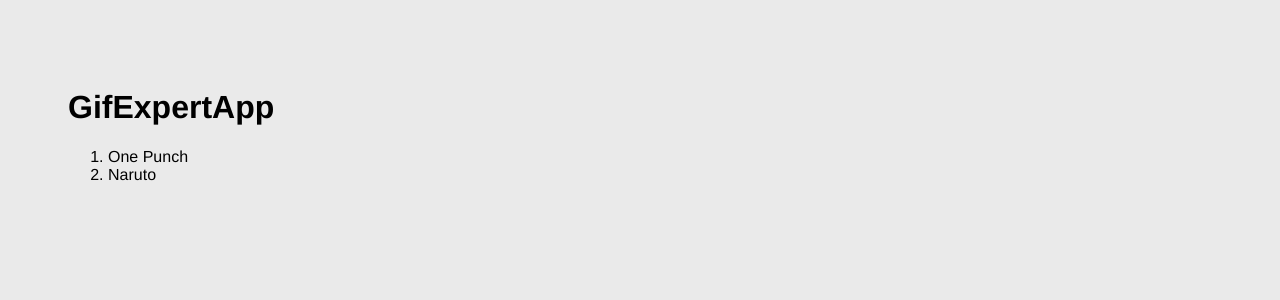
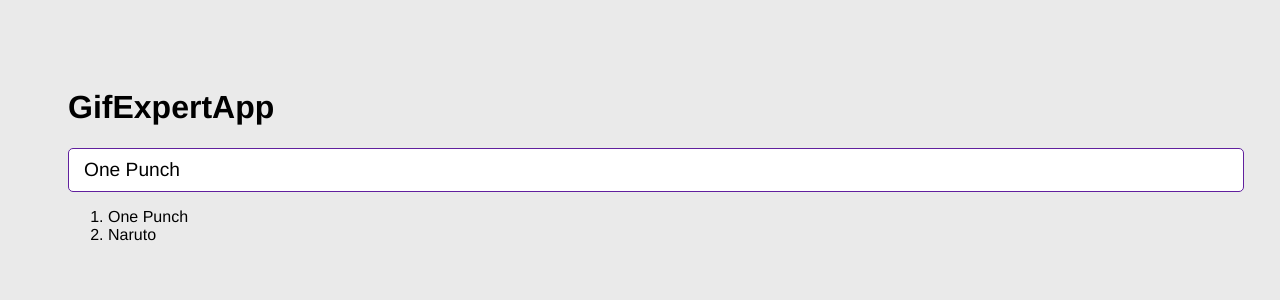
Before and after one commit to Fercho63036/GifExpertApp-React, a React (Vite) app: page / in a window 1280 px wide. Shown: the top 300 px of the page. Built offline with nearby package versions, Linux system fonts and the light colour scheme.

Commit message:
Comunicación entre componentes

```diff
--- a/src/GifExpertApp.jsx
+++ b/src/GifExpertApp.jsx
@@ -1,10 +1,16 @@
-import { useState } from "react"
+import { useState } from 'react';
+// import AddCategory from './components/AddCategory';
+import AddCategory from "./components/AddCategory";
 
 export const GifExpertApp = () => {
 
     const [categories, setCategories] = useState([ 'One Punch', 'Naruto' ]);
 
-    console.log(categories);
+    const onAddCategory = () => {
+        // setCategories (cat => [ ...cat, 'Valorant' ] ); //Otra forma de insertar
+        setCategories([...categories, setCategories]); // Insertar al final
+        // setCategories(['Valorant', ...categories]); // Insertar al inicio
+    }
 
     return (
         <>
@@ -12,6 +18,7 @@
             <h1>GifExpertApp</h1>
 
             {/* Input */}
+            <AddCategory setCategories = { setCategories }/>
 
             {/* Listado de Gif */}
             <ol>
--- /dev/null
+++ b/src/components/AddCategory.jsx
@@ -0,0 +1,36 @@
+import { useState } from 'react';
+
+const AddCategory = ({ setCategories }) => {
+
+    const [ inputValue, setInputValue ] =  useState('One Punch');
+
+    const onInputChange = ({ target }) => {
+        setInputValue( target.value );
+    }
+
+    const onSubmit = (event) => {
+        event.preventDefault();
+
+        if ( inputValue.trim().length <= 1 ) return;
+
+        setCategories( categories => [ inputValue, ...categories ]);
+        setInputValue('');
+    }
+
+    //  (event) => onSubmit(event) => onSubmit
+    //  (event) => inputValue(event) => inputValue
+    //  (event) => onInputChange(event) => onInputChange
+
+    return (
+        <form onSubmit = { onSubmit } >
+            <input
+                type="text"
+                placeholder="Buscar gifs"
+                value={ inputValue }
+                onChange = { onInputChange }
+            />
+        </form>
+  )
+}
+
+export default AddCategory;
```
